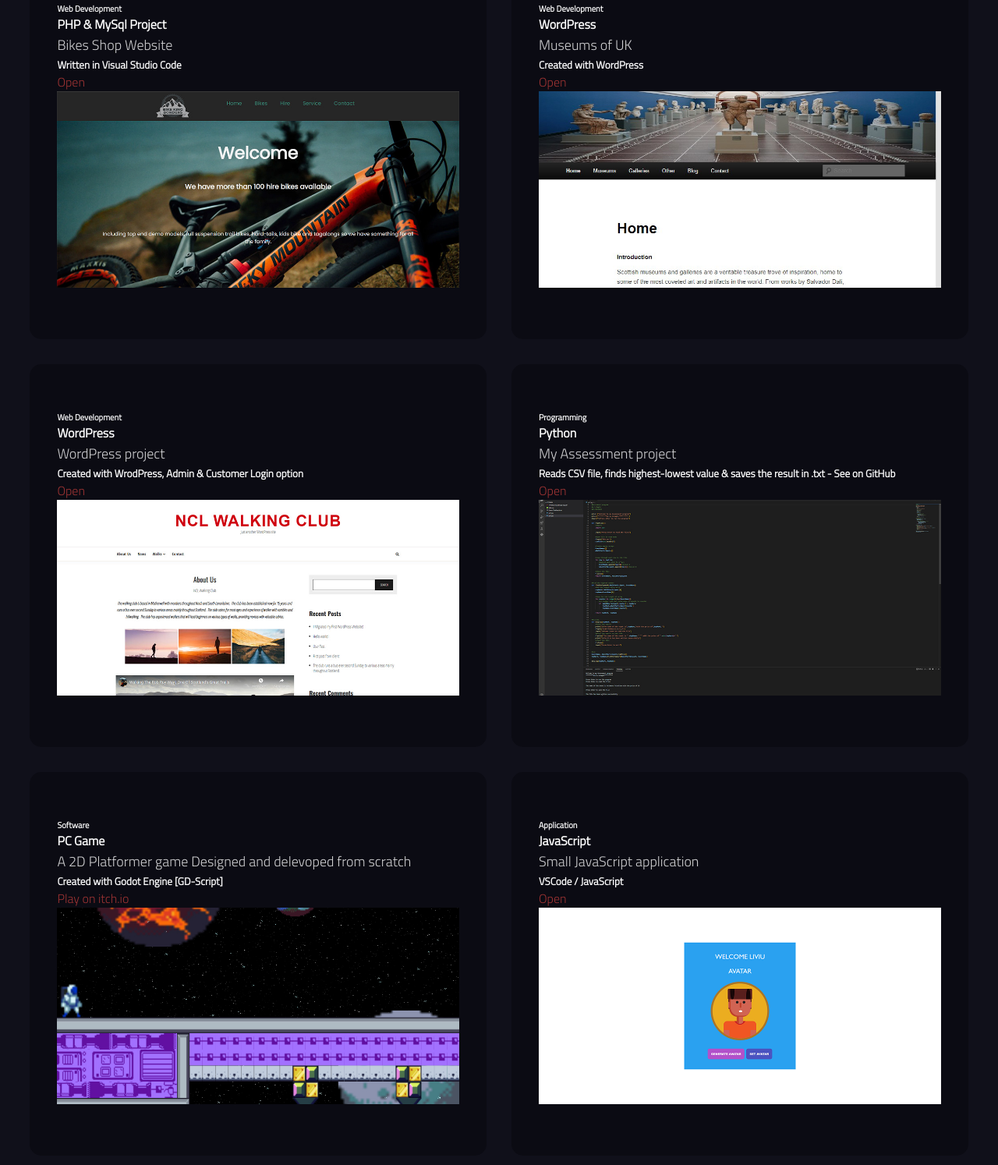
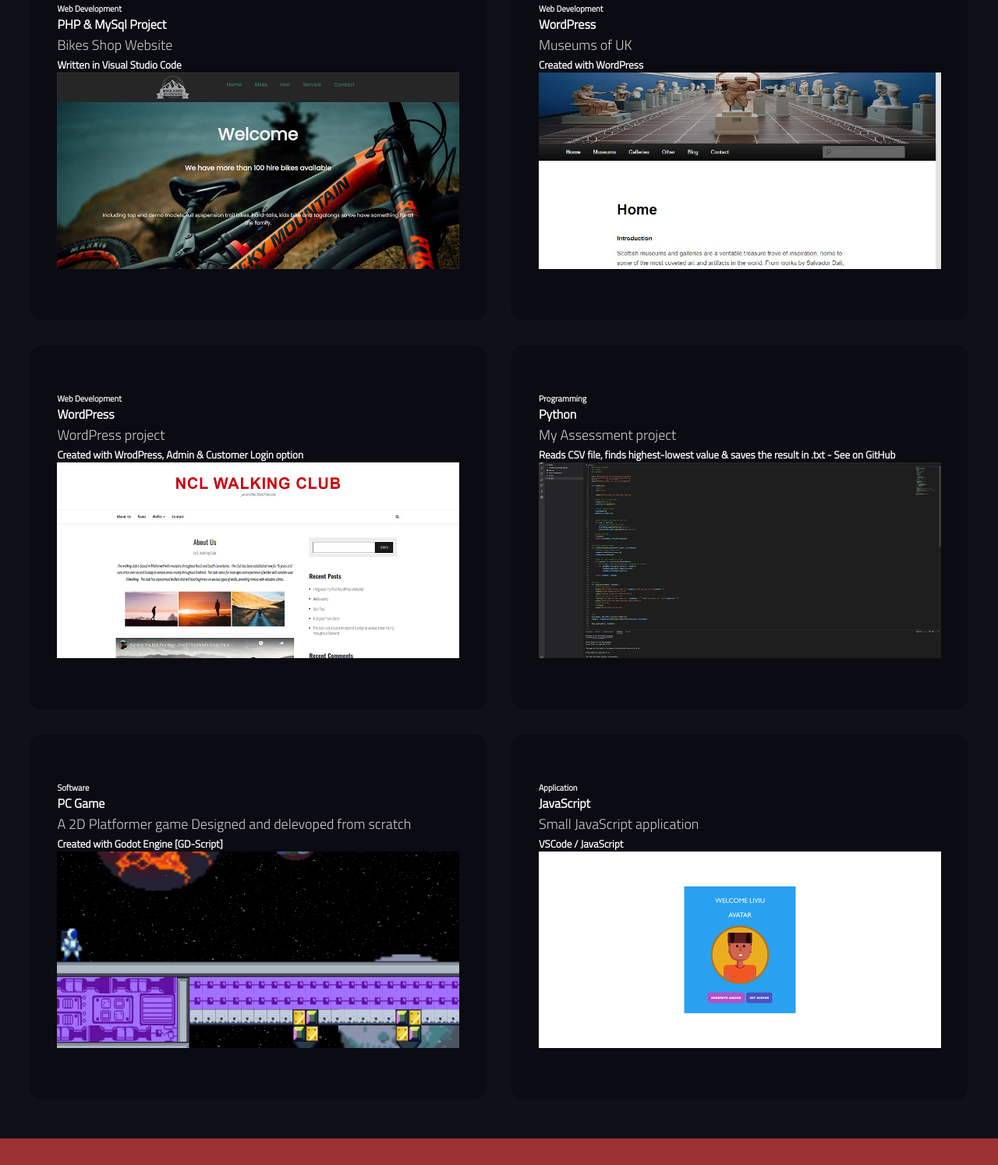
Before and after one commit to Szilagyi001/ProtfolioWeboldal, a plain HTML site: page index.html in a window 1280 px wide. Shown: the part 3806-5300 px from the top of the page at 78% size. Drawn offline with nearby package versions, Linux system fonts and the light colour scheme.

Commit message:
Projects clickable

```diff
--- a/index.html
+++ b/index.html
@@ -189,10 +189,7 @@
                     <h4>PHP & MySql Project</h4>
                     <p>Bikes Shop Website</p>
                     <h5>Written in Visual Studio Code</h5>
-                    <a href="http://bkb.liviu-szilagyi.com/index.php" target="_blank">Open</a>
-                </div>
-                <div class="box-img">
-                    <img src="images/bkb_screenshot1000x488.jpg">
+                    <a href="http://bkb.liviu-szilagyi.com/index.php" target="_blank"><img src="images/bkb_screenshot1000x488.jpg"></a>
                 </div>
             </div>
 
@@ -202,10 +199,7 @@
                     <h4>WordPress</h4>
                     <p>Museums of UK</p>
                     <h5>Created with WordPress</h5>
-                    <a href="https://museum.liviu-szilagyi.com/" target="_blank">Open</a>
-                </div>
-                <div class="box-img">
-                    <img src="images/Museums.png">
+                    <a href="https://museum.liviu-szilagyi.com/" target="_blank"><img src="images/Museums.png"></a>
                 </div>
             </div>
 
@@ -216,10 +210,7 @@
                     <h4>WordPress</h4>
                     <p>WordPress project</p>
                     <h5>Created with WrodPress, Admin & Customer Login option</h5>
-                    <a href="http://ncl.liviu-szilagyi.com/" target="_blank">Open</a>
-                </div>
-                <div class="box-img">
-                    <img src="images/WordPress1000x488.jpg">
+                    <a href="http://ncl.liviu-szilagyi.com/" target="_blank"><img src="images/WordPress1000x488.jpg"></a>
                 </div>
             </div>
 
@@ -229,10 +220,7 @@
                     <h4>Python</h4>
                     <p>My Assessment project</p>
                     <h5>Reads CSV file, finds highest-lowest value & saves the result in .txt - See on GitHub</h5>
-                    <a href="https://github.com/Szilagyi001" target="_blank">Open</a>
-                </div>
-                <div class="box-img">
-                    <img src="images/Pytho_1000x488.jpg">
+                    <a href="https://github.com/Szilagyi001" target="_blank"><img src="images/Pytho_1000x488.jpg"></a>
                 </div>
             </div>
 
@@ -242,10 +230,7 @@
                     <h4>PC Game</h4>
                     <p>A 2D Platformer game Designed and delevoped from scratch</p>
                     <h5>Created with Godot Engine [GD-Script]</h5>
-                    <a href="https://silaghy.itch.io/space-adventures" target="_blank">Play on itch.io</a>
-                </div>
-                <div class="box-img">
-                    <img src="images/Godot_project1000x488.jpg">
+                    <a href="https://silaghy.itch.io/space-adventures" target="_blank"><img src="images/Godot_project1000x488.jpg"></a>
                 </div>
             </div>
 
@@ -255,10 +240,10 @@
                     <h4>JavaScript</h4>
                     <p>Small JavaScript application</p>
                     <h5>VSCode / JavaScript</h5>
-                    <a href="https://avatars.liviu-szilagyi.com/" target="_blank">Open</a>
+                    <a href="https://avatars.liviu-szilagyi.com/" target="_blank"><img src="images/avatars.png"></a>
                 </div>
                 <div class="box-img">
-                    <img src="images/avatars.png">
+
                 </div>
             </div>
 
```
